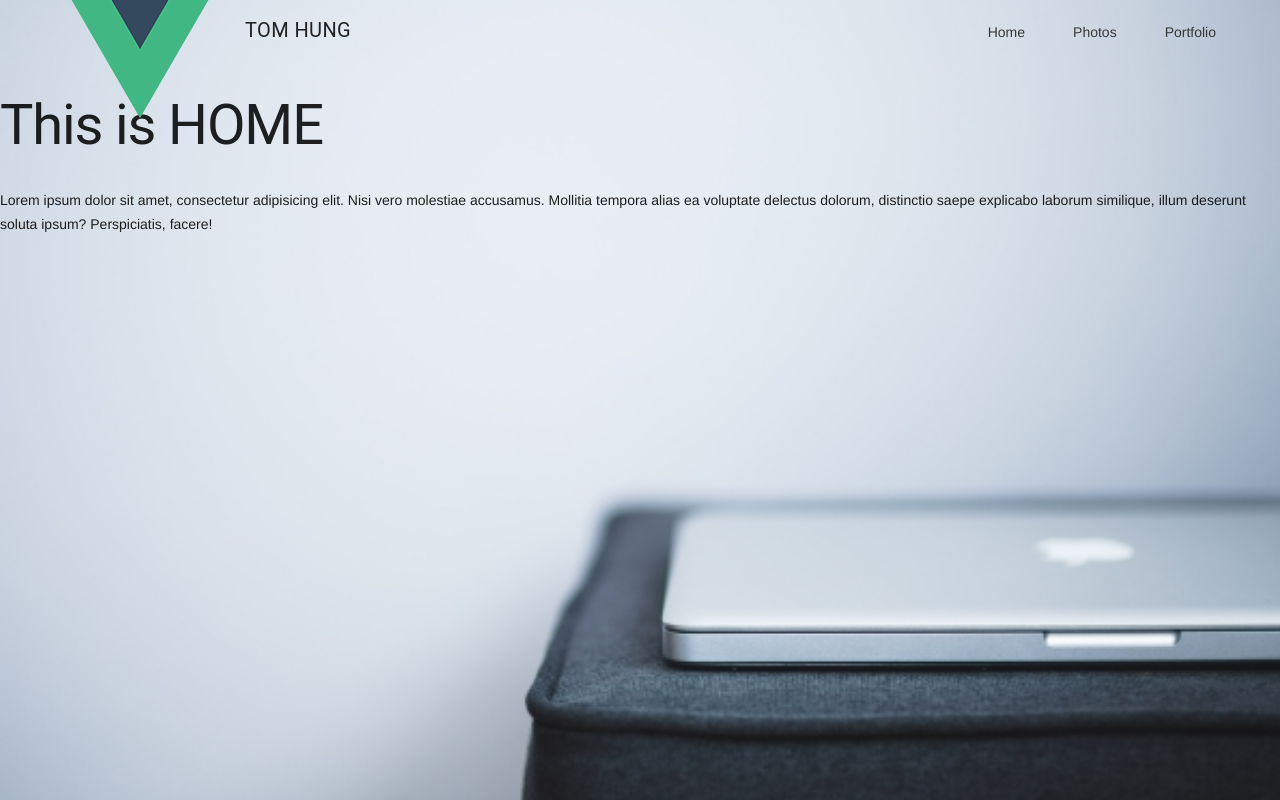
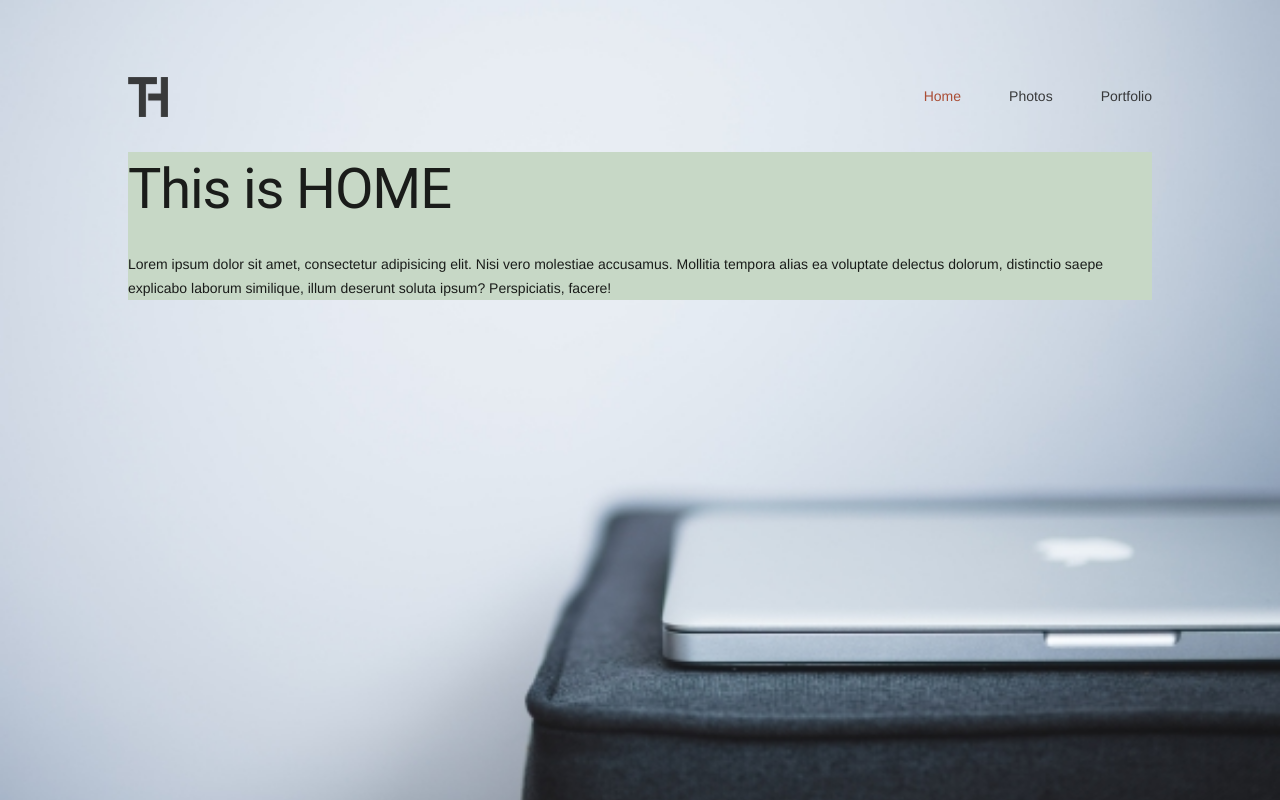
Before and after one commit to ymnj/tomhung, a PHP site: page / in a window 1280 px wide. Run offline with PHP 8.4, Linux system fonts and the light colour scheme; style sheets or scripts are compiled from the project's sources.

Commit message:
Add logos and favicon assets. Add initial styles to header and main content.

```diff
--- a/index.html
+++ b/index.html
@@ -9,7 +9,8 @@
 
 		<link rel="stylesheet" type="text/css" href="https://maxcdn.bootstrapcdn.com/font-awesome/4.7.0/css/font-awesome.min.css">
 		<link href="https://fonts.googleapis.com/css?family=Bevan" rel="stylesheet">
-		<!-- <link rel="stylesheet" type="text/css" href="./styles/styles.css"> -->
+    <link rel="shortcut icon" href="./src/assets/favicon.ico" type="image/x-icon">
+    <link rel="icon" href="./src/assets/favicon.ico" type="image/x-icon">
 		<meta name="viewport" content="width=device-width, initial-scale=1.0">
   </head>
   <body>
--- a/src/components/Header.vue
+++ b/src/components/Header.vue
@@ -4,15 +4,17 @@
 	    <div class="mdl-layout__header-row">
 	      <!-- Title -->
 	      <span class="mdl-layout-title mdl-color-text--grey-900">
-	      <img id="logo" src="../../src/assets/logo.png">	TOM HUNG
+	      	<router-link class="mdl-navigation__link mdl-color-text--grey-900" to="/" exact>
+						<img id="logo" src="../../src/assets/TH02.png">
+	      	</router-link>
 	      </span>
 	      <!-- Add spacer, to align navigation to the right -->
 	      <div class="mdl-layout-spacer"></div>
 	      <!-- Navigation -->
 	      <nav class="mdl-navigation">
-	        <router-link class="mdl-navigation__link mdl-color-text--grey-900" to="/">Home</router-link>
-	       	<router-link class="mdl-navigation__link mdl-color-text--grey-900" to="/photos">Photos</router-link>
-	        <router-link class="mdl-navigation__link mdl-color-text--grey-900" to="/portfolio">Portfolio</router-link>
+	        <router-link class="mdl-navigation__link" to="/" active-class="is-active" exact>Home</router-link>
+	       	<router-link class="mdl-navigation__link" active-class="is-active" to="/photos">Photos</router-link>
+	        <router-link class="mdl-navigation__link" active-class="is-active" to="/portfolio">Portfolio</router-link>
 	      </nav>
 	    </div>
 	  </header>
--- a/src/components/Home.vue
+++ b/src/components/Home.vue
@@ -1,5 +1,5 @@
 <template>
-	<div>
+	<div id="home-container">
 		<h1>This is HOME</h1>
 		<p>Lorem ipsum dolor sit amet, consectetur adipisicing elit. Nisi vero molestiae accusamus. Mollitia tempora alias ea voluptate delectus dolorum, distinctio saepe explicabo laborum similique, illum deserunt soluta ipsum? Perspiciatis, facere!</p>
 	</div>
--- a/src/styles/styles.scss
+++ b/src/styles/styles.scss
@@ -8,10 +8,76 @@ body {
   background-position: right;
 }
 
-#main .mdl-layout__header,
-#main .mdl-layout__drawer-button {
-  color: #fff;
+/******************************* NAVIGATION *******************************/
+
+#main {
+	.mdl-layout__header-row {
+  	width: 80%;
+  	margin: 5% auto 0;
+		padding: 0;
+	}
+
+	.mdl-layout-title a {
+		padding: 0;
+	}
+
+	.mdl-layout__content {
+		width: 80%;
+		margin: 0 auto;
+	}
 }
+
+#logo {
+	width: 40px;
+	height: 40px;
+}
+
+nav {
+	a {
+	  position: relative;
+	}
+	a:before {
+	  content: "";
+	  position: absolute;
+	  width: 100%;
+	  height: 2px;
+	  bottom: 0;
+	  left: 0;
+	  background-color: #A3371A;
+	  visibility: hidden;
+	  -webkit-transform: scaleX(0);
+	  transform: scaleX(0);
+	  -webkit-transition: all 0.3s ease-in-out 0s;
+	  transition: all 0.3s ease-in-out 0s;
+	}
+	a:hover:before {
+	  visibility: visible;
+	  -webkit-transform: scaleX(1);
+	  transform: scaleX(1);
+	}
+}
+
+.mdl-layout__header-row nav a.mdl-navigation__link {
+	padding: 0;
+	margin: 0 24px;
+	color: #212121;
+}
+
+.mdl-layout__header-row nav a.mdl-navigation__link:last-child {
+	margin-right: 0;
+}
+
+.mdl-layout__header-row nav a.mdl-navigation__link.is-active {
+	color: #A3371A;
+}
+
+
+/******************************* HOME *******************************/
+
+#home-container {
+	background-color: #C7D8C6;
+}
+
 
 
 //#A9B7C0 Gre Blue
```
Also changed, not shown: src/assets/TH02.png (added), src/assets/TH03.png (added), src/assets/favicon.ico (added), src/assets/logo.png (deleted).
